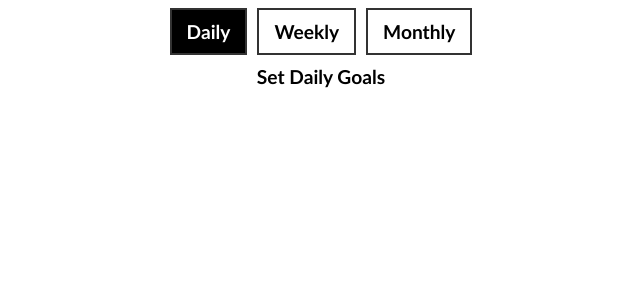
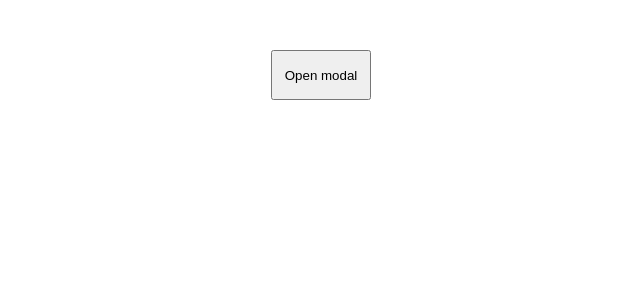
Before and after one commit to ganeshwadule/react-mini-projects, a React (Vite) app in the folder react-mini-projects/: page / in a window 1280 px wide. Shown: the top 300 px of the page, without its empty margins (319-959 px from the left). Built offline with nearby package versions, Linux system fonts and the light colour scheme.

Commit message:
learnt Modal Component

```diff
--- a/react-mini-projects/src/App.jsx
+++ b/react-mini-projects/src/App.jsx
@@ -11,6 +11,7 @@ import menus from './components/TreeViewNavigation/data';
 import ScrollIndicator from './components/ScrollIndicatior'
 import tabs from './components/Tabs/tabs'
 import TabsTest from './components/Tabs/tabsTest'
+import ModalTest from './components/Modal/ModalTest'
 function App() {
 
   return (
@@ -25,7 +26,8 @@ function App() {
      {/* <QRCodeGenerator/> */}
      {/* <ThemeChange/> */}
      {/* <ScrollIndicator url={'https://dummyjson.com/products?limit=100'}/> */}
-      <TabsTest/>
+      {/* <TabsTest/> */}
+      <ModalTest/>
      </>
   )
 }
--- /dev/null
+++ b/react-mini-projects/src/components/Modal/Modal.css
@@ -0,0 +1,32 @@
+.wrapper{
+    display: flex;
+    justify-content: center;
+    height: 90vh;
+    align-items: center;
+}
+
+.container{
+    width: 500px;
+    height: 500px;
+    border:2px solid #333;
+    border-radius: 12px;
+    background: #ffff;
+    display: flex;
+    justify-content: center;
+    align-items: center;
+    box-shadow: -1px 1px 11px rgba(0, 0, 0, 0.413);;
+    z-index: 10;
+    position: relative;
+}
+
+.btn{
+    position: absolute;
+    top:50px;
+}
+
+.close-btn{
+    position: absolute;
+    top:0;
+    right:0;
+    border-radius: 12px;
+}
--- /dev/null
+++ b/react-mini-projects/src/components/Modal/ModalFrame.jsx
@@ -0,0 +1,17 @@
+import React from 'react'
+import "./Modal.css"
+const ModalFrame = ({handleModalOpen,isModelOpen}) => {
+    const handleOnClick = ()=>{
+        handleModalOpen(!isModelOpen);
+    }
+  return (
+    <div className='wrapper'>
+      <div className="container">
+        <button onClick={handleOnClick} className='close-btn'>close</button>
+        This is example of model
+      </div>
+    </div>
+  )
+}
+
+export default ModalFrame
--- /dev/null
+++ b/react-mini-projects/src/components/Modal/ModalTest.jsx
@@ -0,0 +1,22 @@
+import React, {useState} from 'react'
+import ModalFrame from './ModalFrame';
+import "./Modal.css"
+const ModalTest = () => {
+
+    const [isModelOpen,setIsMOdelOpen] = useState(false);
+
+    const handleModalOpen = ()=>{
+        setIsMOdelOpen(!isModelOpen);
+    }
+
+  return (
+    <div className='main'>
+      <button className="btn" onClick={handleModalOpen} style={{width:"100px"}} >Open modal</button>
+      {
+        isModelOpen && <ModalFrame handleModalOpen = {handleModalOpen} isModelOpen={isModelOpen}/>
+      }
+    </div>
+  )
+}
+
+export default ModalTest
--- a/react-mini-projects/src/components/Tabs/tabs.jsx
+++ b/react-mini-projects/src/components/Tabs/tabs.jsx
@@ -1,11 +1,11 @@
 import React, { useState } from 'react'
 import "./tabs.css"
-const tabs = ({tabsContent,onClick}) => {
+const tabs = ({tabsContent,handleOnChange}) => {
 
     const [currentTabIndex,setCurrentTabIndex] = useState(0);
     const handleOnClick = (index)=>{
       setCurrentTabIndex(index);
-        onClick(index);
+        handleOnChange(index);
     }
   return (
     <div className="wrapper">
--- a/react-mini-projects/src/components/Tabs/tabsTest.jsx
+++ b/react-mini-projects/src/components/Tabs/tabsTest.jsx
@@ -23,7 +23,7 @@ const tabsTest = () => {
     }
 
   return (
-   <Tab tabsContent={tabsContent} onChange={handleOnChange} />
+   <Tab tabsContent={tabsContent} handleOnChange={handleOnChange} />
   )
 }
 
```
